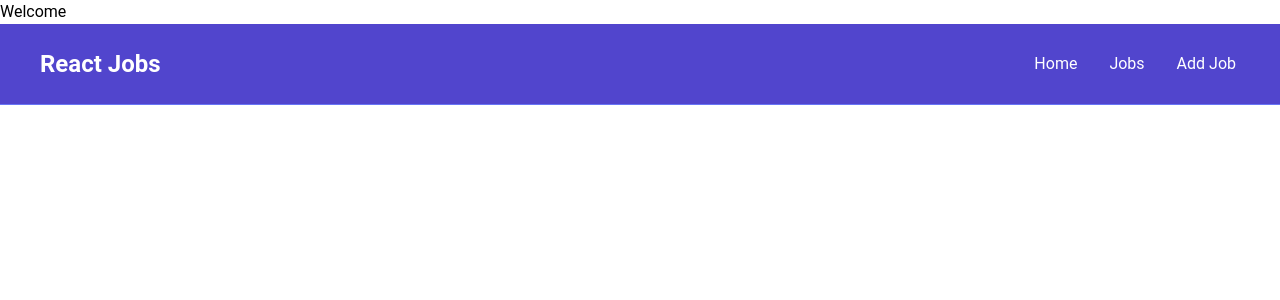
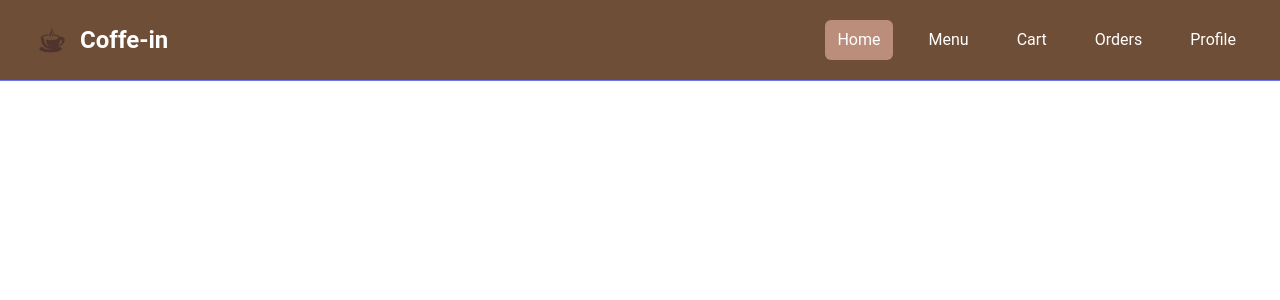
Before and after one commit to Nosver/CafeManagement, a React (Vite) app in the folder frontend/: page /HomePage in a window 1280 px wide. Shown: the top 300 px of the page. Built offline with nearby package versions, Linux system fonts and the light colour scheme.

Commit message:
Navbar on customer side is updated
.

```diff
--- a/frontend/src/components/CustomerNavbar.jsx
+++ b/frontend/src/components/CustomerNavbar.jsx
@@ -1,32 +1,46 @@
 import { NavLink } from 'react-router-dom';
+import logo from '../img/coffe.png'
 
 const CustomerNavbar = () => {
   const linkClass = ({ isActive }) =>
     isActive
-      ? 'bg-black text-white hover:bg-gray-900 hover:text-white rounded-md px-3 py-2'
+      ? 'bg-custom-brown text-white hover:bg-gray-900 hover:text-white rounded-md px-3 py-2'
       : 'text-white hover:bg-gray-900 hover:text-white rounded-md px-3 py-2';
 
   return (
-    <nav className='bg-indigo-700 border-b border-indigo-500'>
+    <nav className='bg-custom-coffe-brown border-b border-indigo-500'>
       <div className='mx-auto max-w-7xl px-2 sm:px-6 lg:px-8'>
         <div className='flex h-20 items-center justify-between'>
           <div className='flex flex-1 items-center justify-center md:items-stretch md:justify-start'>
-            <NavLink className='flex flex-shrink-0 items-center mr-4' to='/'>
+            <NavLink className='flex flex-shrink-0 items-center mr-4' to='/homepage'>
+              <img className='h-10 w-auto' src={logo}/>
               <span className='hidden md:block text-white text-2xl font-bold ml-2'>
-                React Jobs
+                Coffe-in
               </span>
             </NavLink>
             <div className='md:ml-auto'>
-              <div className='flex space-x-2'>
-                <NavLink to='/' className={linkClass}>
+              <div className='flex space-x-6'>
+
+              <NavLink to='/homepage' className={linkClass}>
                   Home
                 </NavLink>
-                <NavLink to='/jobs' className={linkClass}>
-                  Jobs
+
+                <NavLink to='/products' className={linkClass}>
+                  Menu
                 </NavLink>
-                <NavLink to='/add-job' className={linkClass}>
-                  Add Job
+
+                <NavLink to='/cart' className={linkClass}>
+                  Cart
                 </NavLink>
+
+                <NavLink to='/orders' className={linkClass}>
+                  Orders
+                </NavLink>
+
+                <NavLink to='/profile' className={linkClass}>
+                  Profile
+                </NavLink>
+
               </div>
             </div>
           </div>
--- a/frontend/src/layouts/PersonelLayout.jsx
+++ b/frontend/src/layouts/PersonelLayout.jsx
@@ -4,7 +4,6 @@ import {Outlet} from 'react-router-dom'
 
 
 const PersonelLayout = () => {
-
 
   return (
     <>
--- a/frontend/src/pages/Customer/HomePage.jsx
+++ b/frontend/src/pages/Customer/HomePage.jsx
@@ -3,7 +3,6 @@ import React from 'react'
 const HomePage = () => {
   return (
     <div>
-      <h1>Welcome</h1>
     </div>
   )
 }
--- a/frontend/tailwind.config.js
+++ b/frontend/tailwind.config.js
@@ -21,6 +21,7 @@ export default {
         'custom-light-white': '#EFDFCC',
         'custom-brown': '#BA8E7A',
         'custom-green': '#66796B',
+        'custom-coffe-brown': '#6F4E37'
       }
     }
   },
```
Also changed, not shown: frontend/src/img/coffe.png (added).
